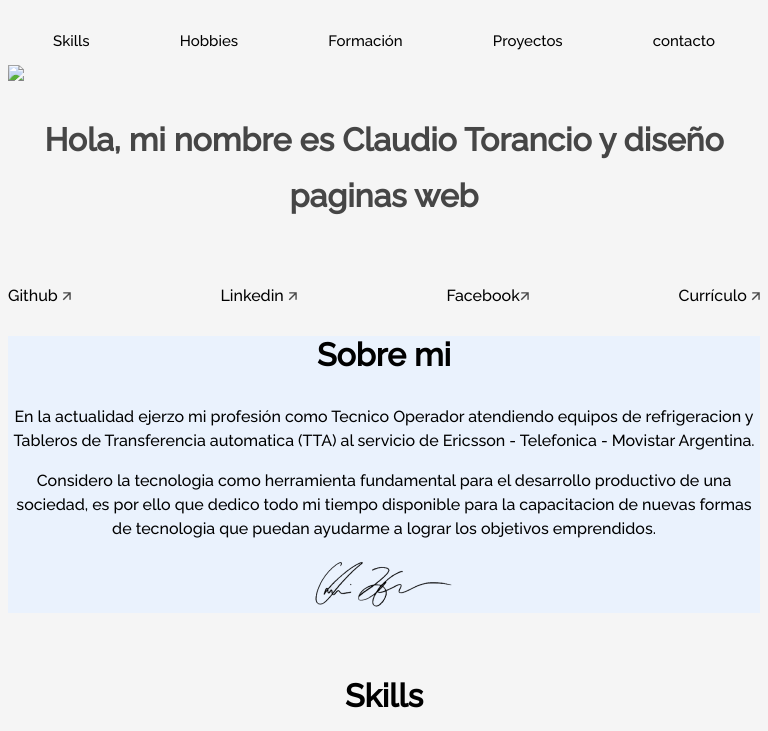
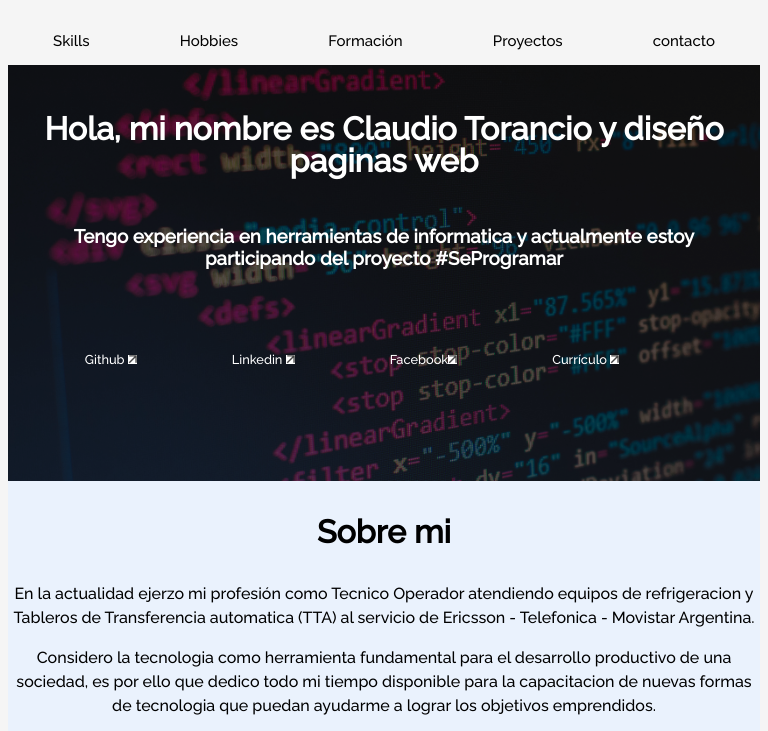
Before and after one commit to claudiotorancio/portafolioCV, a website: page public/index.html in a window 768 px wide. Shown: the top 731 px of the page. Drawn offline with nearby package versions, Linux system fonts and the light colour scheme.

Commit message:
agregando efectos responsivos

```diff
--- a/package.json
+++ b/package.json
@@ -20,12 +20,14 @@
   "dependencies": {
     "@now/node-server": "^0.8.2",
     "@vercel/node": "^2.10.0",
+    "axios": "^1.3.4",
     "client": "^0.0.1",
     "cors": "^2.8.5",
     "dotenv": "^16.0.3",
     "express": "^4.18.2",
     "hawk": "^9.0.1",
     "hoek": "^6.1.3",
+    "http-proxy": "^1.18.1",
     "mailgen": "^2.0.27",
     "nodemailer": "^6.9.1",
     "prefix": "^1.0.0"
--- a/public/index.html
+++ b/public/index.html
@@ -52,8 +52,8 @@
         </script>
 
         <section class="title">
-            <div class="title__div">
-                <img class="title__profile" src="assets/foto_perfil.png">
+
+
                 <div class="title__container">
                     <h2 class="title__bio">Hola, mi nombre es Claudio Torancio y diseño paginas web</h2>
                     <h3 class="title__subsection">Tengo experiencia en herramientas de informatica y actualmente estoy
@@ -72,7 +72,7 @@
                                 <img src="assets\arrow.png"></a></li>
                     </ul>
                 </div>
-            </div>
+
         </section>
         <section class="about" id="sobre-mi">
             <div class="about__container">
--- a/public/style.css
+++ b/public/style.css
@@ -79,69 +79,118 @@ section.menu nav ul.menu__list {
 /*Sección Title*/
 
 section.title {
+position: relative;
+z-index: 1;
 
-    width: 80%;
-    color: var(--color-titulos);
+display: flex;
+height: 26rem;
+}
+section.title::before {
+
+    content: '';
+    display: block;
+    position: absolute;
+    top: 0;
+    left: 0;
+    width: 100%;
+    height: 100%;
+    background-image: url(./assets/img-programacion.jpg);
+    background-size: 100%;
+    filter: brightness(40%);
+    background-repeat: no-repeat;
+    z-index: -1;
+}
+
+/*titulo ppal*/
+
+
+section.title div.title__div {
 
 }
 
-section.title div.title__div {
 
+/*imagen de perfil*/
+section.title div.title__div img.title__profile {
+
+}
+
+/*container link redes sociales*/
+
+
+section.title  div.title__container {
+    width: 100%;
+}
+
+section.title div.title__container h2.title__bio {
+
+    margin-top: 2rem;
+    margin-bottom: 3rem;
     display: flex;
-    flex-direction: row-reverse;
-    justify-content: space-between;
-
+    margin-left: 9rem;
+    width: 50%;
+    font-size: 2.8rem;
+    font-weight: 700;
+    line-height: 3.5rem;
+    color: #fff;
 
 
 }
 
-/*titulo ppal*/
-section.title {
+section.title  div.title__container h3.title__subsection {
+    width: 50%;
+    color: #fff;
     margin-left: 9rem;
+
+
+}
+section.title  div.title__container ul.title__network {
+    display: flex;
+    justify-content: space-between;
+    margin-top: 4rem;
+    margin-left: 6.5rem;
+    width: 31.25rem;
+    font-style: normal;
+    line-height: 1rem;
+    color: #fff;
+}
+
+section.title  div.title__container ul.title__network li.title__network__item {
+    display: block;
+    border-radius: 7px;
+    padding: 1.125rem;
+    color: #fff;
+    text-align: center;
+    border: double;
+
 }
 
 
-section.title div.title__container h2 {
-    display: flex;
-
-
-    font-size: 2.8rem;
-    font-weight: 700;
-    line-height: 3.5rem;
-
+section.title  div.title__container ul.title__network li.title__network__item a {
+    color: #fff;
 }
 
-/*imagen de perfil*/
-/*container link redes sociales*/
-section.title div.title__div div.title__container ul {
-    display: flex;
-    justify-content: space-between;
-    margin-top: 4rem;
-
-    width: 31.25rem;
-    font-style: normal;
-    line-height: 1rem;
-
+section.title  div.title__container ul.title__network li.title__network__item a img {
+    background-color: #fff;
 }
 
 /*Sección About*/
 
 section.about {
-
+    display: flex;
+    justify-content: center;
     background-color: var(--color-fondo-azul);
 }
 
+
 /*Container Sección About*/
 section.about div.about__container {
+    text-align: center;
     width: 50%;
-    margin-left: 9rem;
-    margin-bottom: 2rem;
-
+    margin-bottom: 3rem;
 }
 
 section.about h3.about__title {
     font-size: 2rem;
-
 }
 
 /*textos seccion about*/
@@ -299,6 +348,13 @@ div.academic__courses__box ul li.academic__courses__item__img {
     background-color: var(--color-cajas);
     padding: 30%;
 
+}
+
+div.academic__courses__box ul li.academic__courses__item__title{
+    justify-content: center;
+}
+div.academic__courses__box ul li.academic__courses__item__subtitle{
+    justify-content: center;
 }
 
 /* experiencia*/
@@ -582,10 +638,7 @@ section.footer {
         margin: 0;
     }
 
-    section.title {
-        width: 100%;
-        margin-left: 0;
-    }
+
 
     section.menu nav ul.menu__list {
         margin-left: 5rem;
@@ -593,34 +646,98 @@ section.footer {
         font-size: 15px;
     }
 
-    section.title div.title__div {
+    section.title {
+        position: relative;
+        z-index: 1;
+
         display: flex;
-        flex-direction: row-reverse;
-        justify-content: space-between;
+        height: 26rem;
+
+        }
+        section.title::before {
+
+            content: '';
+            display: block;
+            position: absolute;
+            top: 0;
+            left: 0;
+            width: 100%;
+            height: 100%;
+            background-image: url(./assets/img-programacion.jpg);
+            background-size:cover;
+            filter: brightness(40%);
+            background-repeat: no-repeat;
+            z-index: -1;
+
         }
 
+
+
     section.title div.title__container {
-        width: 400px;
+
+        width: 100%;
+        padding: 1rem 1rem 1rem 1rem;
+
     }
 
-    section.title div.title__container h2 {
-        font-size: 2.3rem;
+    section.title div.title__container h2.title__bio {
+
+        margin-left: 0;
+        margin-top: 2rem;
+        margin-bottom: 3rem;
     text-align: center;
+
+        width: 100%;
+        font-size: 2rem;
+        font-weight:0px;
+        line-height: 2rem;
+        color: #fff;
+
+
     }
 
-    section.title div.title__container h3 {
+    section.title  div.title__container h3.title__subsection {
+            width: 100%;
+            color: #fff;
+            margin-left:0rem;
             text-align: center;
+
+
+
+        }
+        section.title  div.title__container ul.title__network {
+            display: flex;
+            justify-content:ce;
+            margin-top: 4rem;
+            margin-left: 2.5rem;
+            width: 80%;
+            font-style: normal;
+            line-height: 0.8rem;
+            color: #fff;
+
+
         }
 
-    section.title div.title__div div.title__container ul.title__network {
-        width: 100%;
-        margin-left: 0;
-        padding-left: 0;
+        section.title  div.title__container ul.title__network li.title__network__item {
+            display: block;
+            border-radius: 7px;
+            padding: 1.5rem;
+            color: #fff;
+            text-align: center;
+            border: double;
+            justify-content: center;
+            margin: 0.5rem 0.5rem 0.5rem 0.5rem;
+
         }
 
-    section.title div.title__div img.title__profile {
-        flex-direction: row-reverse;
+
+        section.title  div.title__container ul.title__network li.title__network__item a {
+            color: #fff;
+            font-size: 0.8rem;
+
         }
+
+
 
     section.about h3.about__title {
         font-size: 2rem;
@@ -629,7 +746,7 @@ section.footer {
 
     section.about div.about__container {
         width: 100%;
-        margin-left:0;
+        margin-left: 0;
         margin-bottom: 2rem;
     }
 
@@ -689,30 +806,91 @@ section.footer {
     }
 
     section.title {
-        display: contents;
-        margin-left: 0;
+        position: relative;
+        z-index: 1;
+
+        display: flex;
+        height: 26rem;
+
+        }
+        section.title::before {
+
+            content: '';
+            display: block;
+            position: absolute;
+            top: 0;
+            left: 0;
+            width: 100%;
+            height: 100%;
+            background-image: url(./assets/img-programacion.jpg);
+            background-size:cover;
+            filter: brightness(40%);
+            background-repeat: no-repeat;
+            z-index: -1;
+
         }
 
-    section.title div.title__div {
+        section.title  div.title__container {
+
             width: 100%;
-        display: block;
+            padding: 1rem 1rem 1rem 1rem;
+
+        }
+
+        section.title div.title__container h2.title__bio {
+
+            margin-left: 0;
+            margin-top: 2rem;
+            margin-bottom: 3rem;
+        text-align: center;
+
+            width: 100%;
+            font-size: 2rem;
+            font-weight:0px;
+            line-height: 2rem;
+            color: #fff;
+
+
+        }
+
+        section.title  div.title__container h3.title__subsection {
+            width: 100%;
+            color: #fff;
+            margin-left:0rem;
+            text-align: center;
+
+
+
+        }
+        section.title  div.title__container ul.title__network {
+            display: flex;
+            justify-content:ce;
+            margin-top: 4rem;
+            margin-left: 0rem;
+            width: 80%;
+            font-style: normal;
+            line-height: 0.8rem;
+            color: #fff;
+
+
+        }
+
+        section.title  div.title__container ul.title__network li.title__network__item {
+            display: flex;
+            border-radius: 7px;
+            padding: 0.8rem;
+            color: #fff;
+            text-align: center;
+            border: none;
+            justify-content: center;
+
         }
 
 
-    section.title div.title__div div.title__container {
-        width: 100%;
-        text-align: center;
-    }
+        section.title  div.title__container ul.title__network li.title__network__item a {
+            color: #fff;
+            font-size: 0.8rem;
 
-    section.title div.title__div div.title__container ul.title__network {
-        width: 100%;
-        margin-left: 0;
-        padding-left: 0;
-    }
-
-    section.title div.title__div img.title__profile {
-        width: 100%;
-      align-content: center;
         }
 
     section.about div.about__container {
@@ -763,13 +941,7 @@ section.footer {
         text-align: center;
     }
 
-    section.title div.title__container h3 {
-        display: none;
-    }
 
-    section.title div.title__container h2 {
-        font-size: 2rem;
-    }
 
     section.title div.title__container h2.academic__title {
         text-align: center;
@@ -801,10 +973,13 @@ section.footer {
     }
 
     section.formcontato div.formcontato__contacto {
-        align-items: center;
-        display: flex;
+
         flex-direction: column;
-        padding: 8rem 9rem;
+        padding: 0rem 1rem 0rem 1rem;
+    }
+    section.formcontato div.formcontato__contacto div.formcontato--esquerda img.formcontato__img{
+width: 100%;
+
     }
 
     section.formcontato div.formcontato__text {
```
Also changed, not shown: public/assets/img-programacion.jpg (added), 1 other file. Lines whose indentation alone changed are shown as unchanged.
